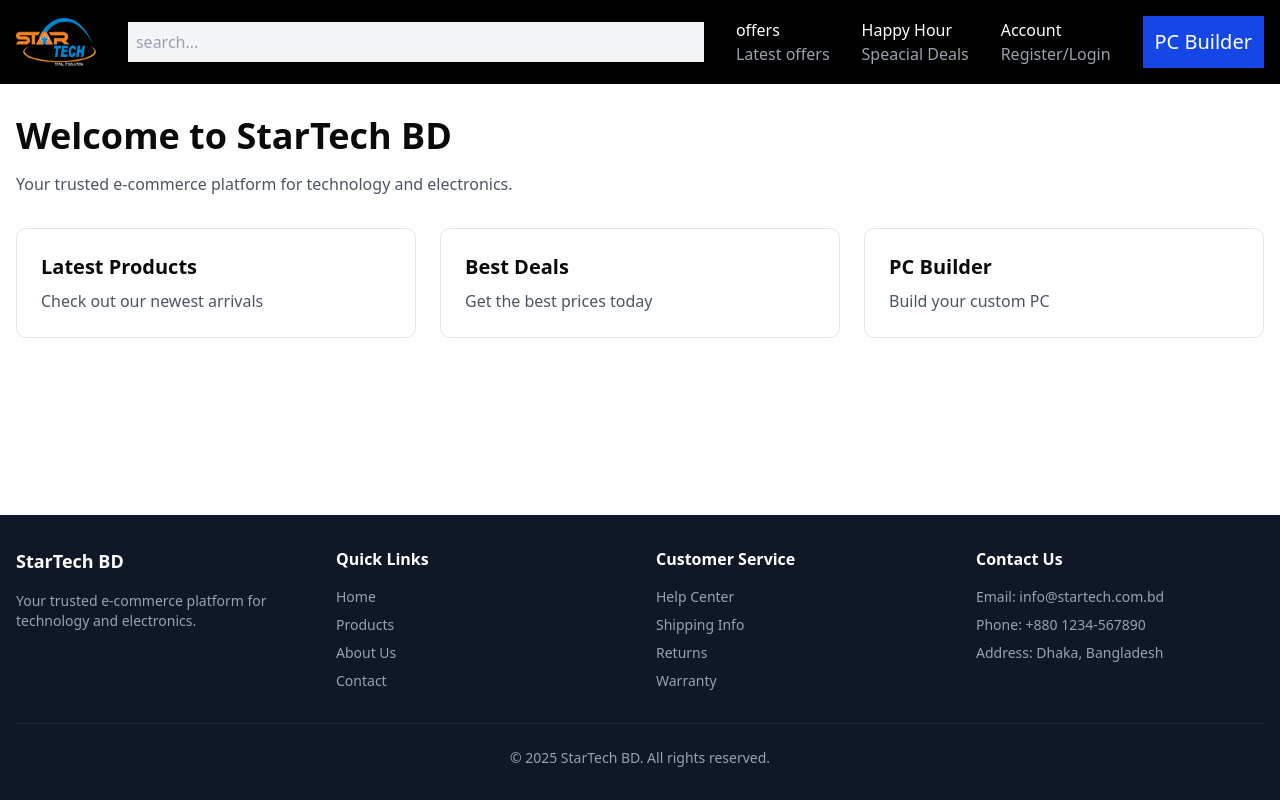
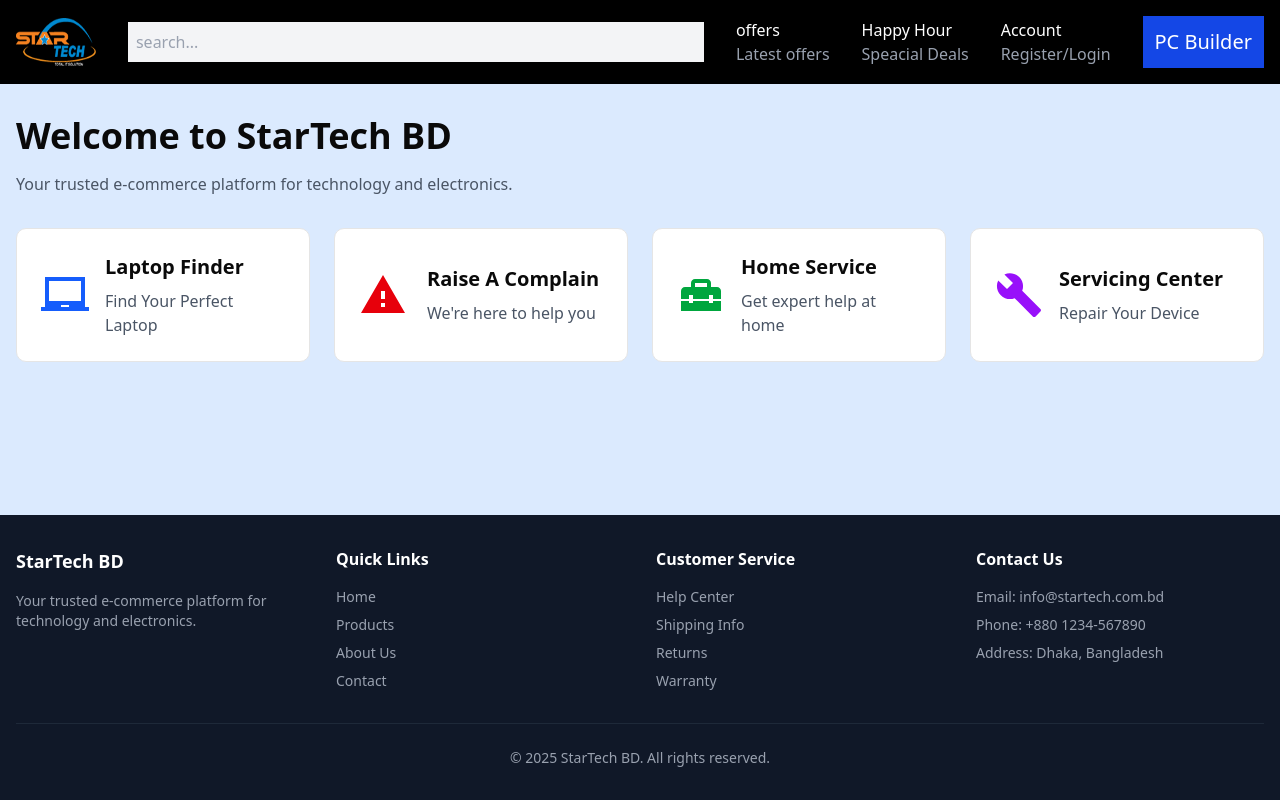
Before and after one commit to Shdeveloper12/E-Commerce-Platform, a Next.js app: page / in a window 1280 px wide. Built offline with nearby package versions, Linux system fonts and the light colour scheme.

Commit message:
added featured button for better user experience

```diff
--- a/src/app/layout.tsx
+++ b/src/app/layout.tsx
@@ -17,8 +17,17 @@
 
 export const metadata: Metadata = {
   title: "Z.ai Code Scaffold - AI-Powered Development",
-  description: "Modern E-commerce platform. Built with TypeScript, Tailwind CSS, and shadcn/ui.",
-  keywords: ["React.js", "Next.js", "TypeScript", "Tailwind CSS", "shadcn/ui", "AI development", "React"],
+  description:
+    "Modern E-commerce platform. Built with TypeScript, Tailwind CSS, and shadcn/ui.",
+  keywords: [
+    "React.js",
+    "Next.js",
+    "TypeScript",
+    "Tailwind CSS",
+    "shadcn/ui",
+    "AI development",
+    "React",
+  ],
   authors: [{ name: "SH Team" }],
   icons: {
     icon: "https://z-cdn.chatglm.cn/z-ai/static/logo.svg",
@@ -44,14 +53,15 @@
 }>) {
   return (
     <html lang="en" suppressHydrationWarning>
+      <head>
+
+      </head>
       <body
         className={`${geistSans.variable} ${geistMono.variable} antialiased bg-background text-foreground`}
       >
         <div className="flex flex-col min-h-screen">
           <Navber />
-          <main className="flex-grow">
-            {children}
-          </main>
+          <main className="flex-grow bg-blue-100">{children}</main>
           <Footer />
         </div>
         <Toaster />
--- a/src/app/page.tsx
+++ b/src/app/page.tsx
@@ -1,3 +1,8 @@
+import { MdLaptopChromebook } from "react-icons/md";
+import { MdReportProblem } from "react-icons/md";
+import { MdHomeRepairService } from "react-icons/md";
+import { MdBuild } from "react-icons/md";
+
 export default function Home() {
   return (
     <div className="container mx-auto px-4 py-8">
@@ -7,20 +12,44 @@
       </p>
 
       {/* Your home page content goes here */}
-      <div className="grid grid-cols-1 md:grid-cols-3 gap-6">
-        <div className="p-6 border rounded-lg">
-          <h2 className="text-xl font-semibold mb-2">Latest Products</h2>
-          <p className="text-gray-600">Check out our newest arrivals</p>
+      <div className="grid grid-cols-1 md:grid-cols-4 gap-6">
+        <div className="flex bg-white gap-4 items-center p-6 border rounded-lg justify-between">
+          <div className="text-blue-600">
+            <MdLaptopChromebook size={48} />
+          </div>
+          <div className="flex-1">
+            <h2 className="text-xl font-semibold mb-2">Laptop Finder</h2>
+            <p className="text-gray-600">Find Your Perfect Laptop</p>
+          </div>
         </div>
-        <div className="p-6 border rounded-lg">
-          <h2 className="text-xl font-semibold mb-2">Best Deals</h2>
-          <p className="text-gray-600">Get the best prices today</p>
+        <div className="flex bg-white p-6 border rounded-lg gap-5 justify-between items-center">
+          <div className="text-red-600">
+            <MdReportProblem size={48} />
+          </div>
+          <div className="flex-1">
+            <h2 className="text-xl font-semibold mb-2">Raise A Complain</h2>
+            <p className="text-gray-600">We're here to help you</p>
+          </div>
         </div>
-        <div className="p-6 border rounded-lg">
-          <h2 className="text-xl font-semibold mb-2">PC Builder</h2>
-          <p className="text-gray-600">Build your custom PC</p>
+        <div className="flex gap-4 bg-white items-center p-6 border rounded-lg justify-between">
+          <div className="text-green-600">
+            <MdHomeRepairService size={48} />
+          </div>
+          <div className="flex-1">
+            <h2 className="text-xl font-semibold mb-2">Home Service</h2>
+            <p className="text-gray-600">Get expert help at home</p>
+          </div>
+        </div>
+        <div className="flex gap-4 bg-white items-center p-6 border rounded-lg justify-between">
+          <div className="text-purple-600">
+            <MdBuild size={48} />
+          </div>
+          <div className="flex-1">
+            <h2 className="text-xl font-semibold mb-2">Servicing Center</h2>
+            <p className="text-gray-600">Repair Your Device</p>
+          </div>
         </div>
       </div>
     </div>
-  )
+  );
 }
```
